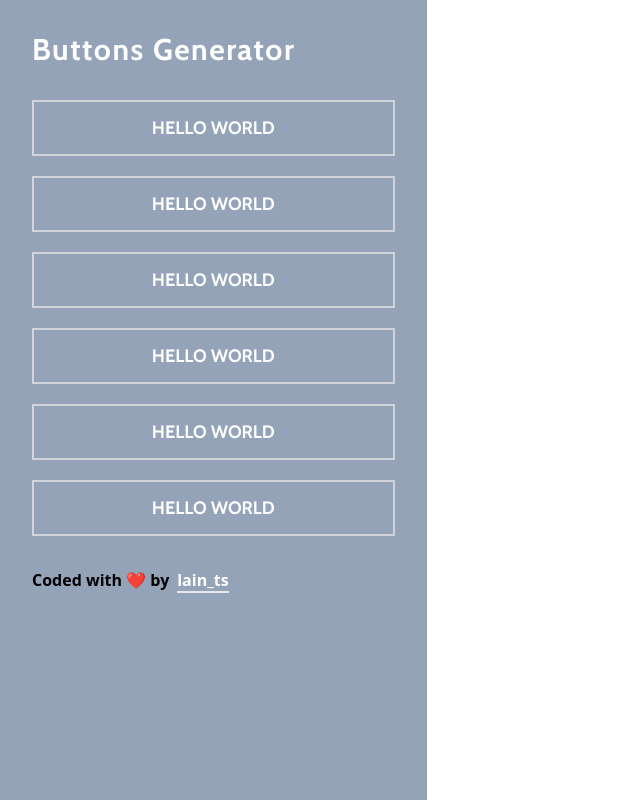
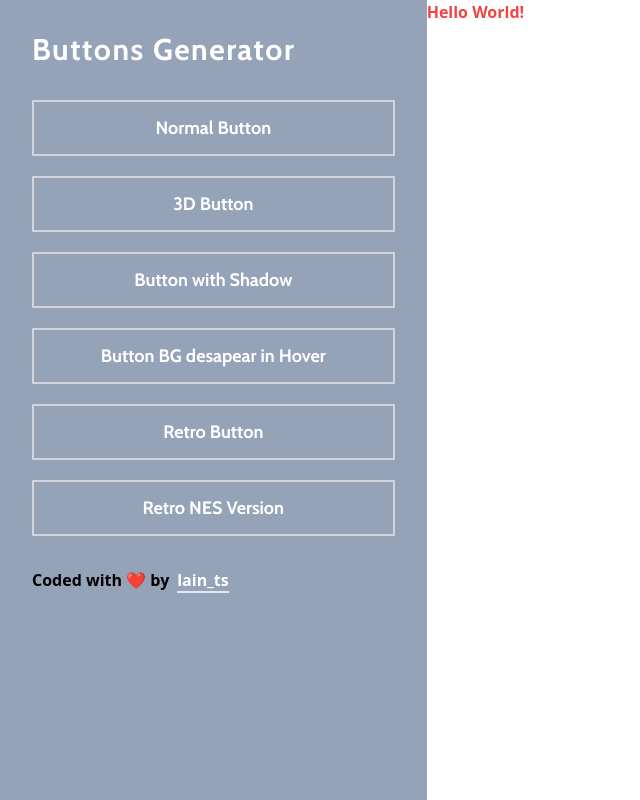
Before and after one commit to Parajulibkrm/buttons-generator, a React (Vite) app: page / in a window 1280 px wide. Shown: the whole page, without its empty margins (0-640 px from the left). Built offline with nearby package versions, Linux system fonts and the light colour scheme.

Commit message:
added README

```diff
--- a/src/App.tsx
+++ b/src/App.tsx
@@ -1,10 +1,12 @@
 import './index.css'
-import { Options } from './components/options/Options'
+import { Options } from './components/options/Options';
+import { ButtonContainer } from './components/button/ButtonContainer';
 
 export const App = ():JSX.Element => {
   return (
     <div className="h-screen w-full flex">
       <Options />
+      <ButtonContainer />
     </div>
   )
 }
--- /dev/null
+++ b/src/components/button/ButtonContainer.tsx
@@ -0,0 +1,5 @@
+export const ButtonContainer = ():JSX.Element => {
+    return (
+        <h1 className="text-red-500 font-bold text-center">Hello World!</h1>
+    )
+}
--- a/src/components/options/Options.tsx
+++ b/src/components/options/Options.tsx
@@ -6,12 +6,12 @@ export const Options = ():JSX.Element => {
 
             <div className="my-8">
                 <ul className="flex flex-col items-center space-y-5 list-none">
-                    <li className="items__list">HELLO WORLD</li>
-                    <li className="items__list">HELLO WORLD</li>
-                    <li className="items__list">HELLO WORLD</li>
-                    <li className="items__list">HELLO WORLD</li>
-                    <li className="items__list">HELLO WORLD</li>
-                    <li className="items__list">HELLO WORLD</li>
+                    <li className="items__list">Normal Button</li>
+                    <li className="items__list">3D Button</li>
+                    <li className="items__list">Button with Shadow</li>
+                    <li className="items__list">Button BG desapear in Hover</li>
+                    <li className="items__list">Retro Button</li>
+                    <li className="items__list">Retro NES Version</li>
                 </ul>
             </div>
 
```
Also changed, not shown: 1 other file (tests, documents, lock files or other folders).
